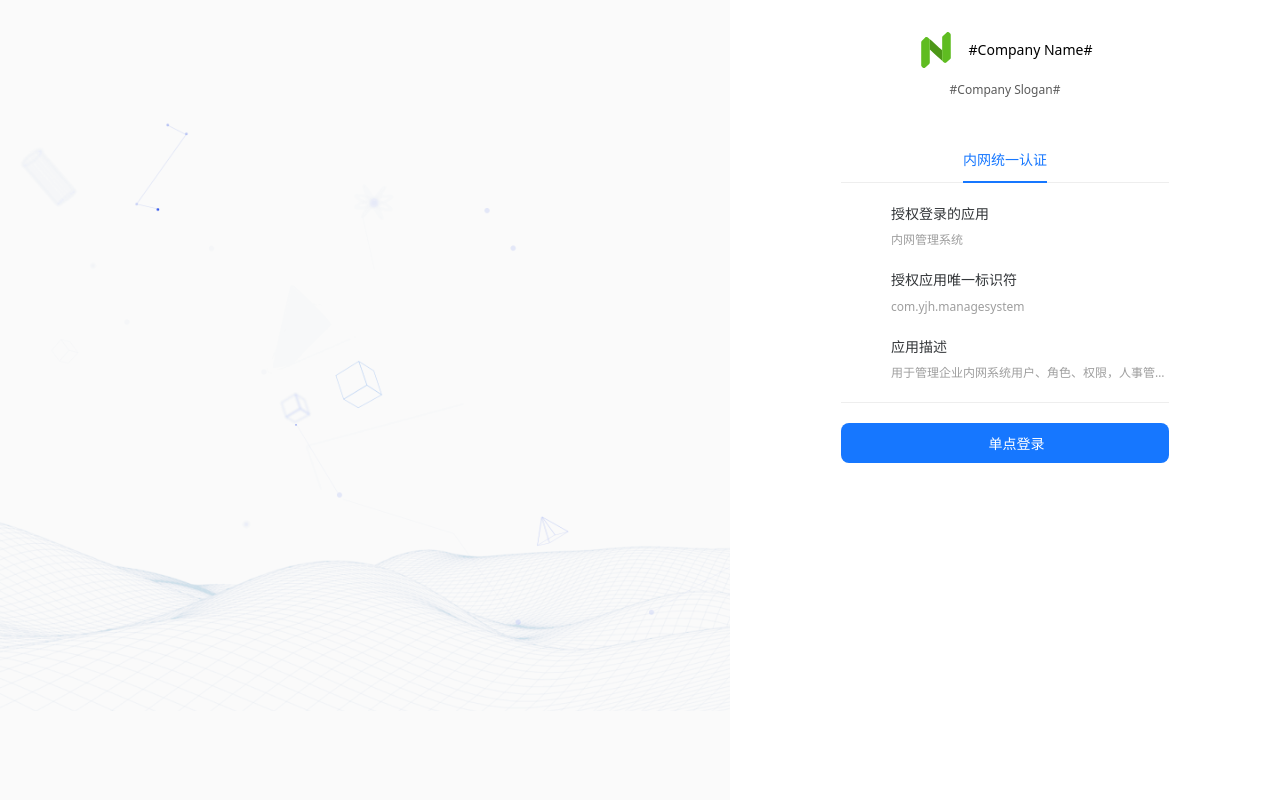
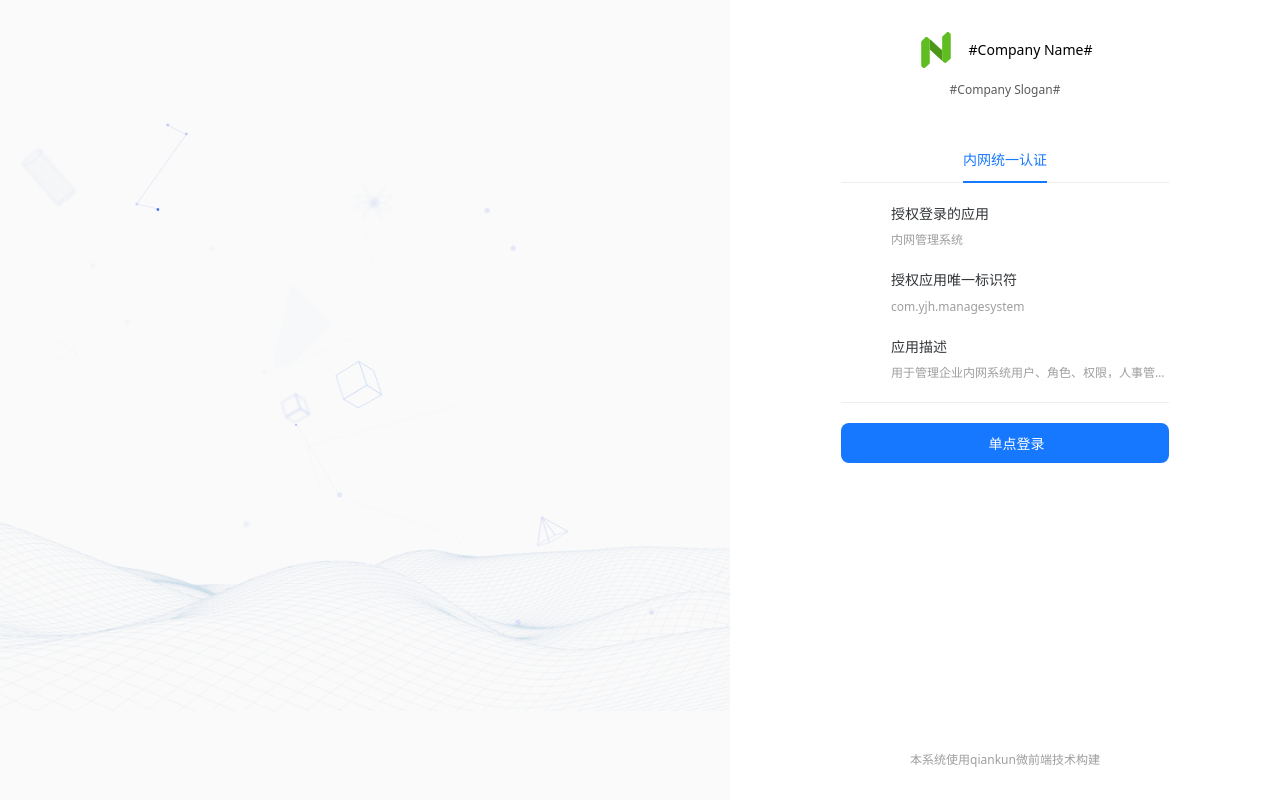
Before and after one commit to elton11220/micro-login, a Vue app: page / in a window 1280 px wide. Built offline with nearby package versions, Linux system fonts and the light colour scheme; some icons are missing.

Commit message:
feat(View): 添加footer

```diff
--- a/src/views/HomeView.vue
+++ b/src/views/HomeView.vue
@@ -58,6 +58,7 @@
           </div>
         </div>
       </div>
+      <div class="footer">本系统使用qiankun微前端技术构建</div>
     </div>
   </div>
 </template>
@@ -89,6 +90,7 @@ import {
     flex-direction: column;
     align-items: center;
     padding: 32px 0;
+    position: relative;
     .header {
       display: flex;
       align-items: center;
@@ -171,6 +173,18 @@ import {
         }
       }
     }
+    > .footer {
+      position: absolute;
+      width: 100%;
+      height: 80px;
+      bottom: 0;
+      left: 0;
+      display: flex;
+      justify-content: center;
+      align-items: center;
+      color: #9e9e9e;
+      font-size: 12px;
+    }
   }
 }
 .btn-container {
```
